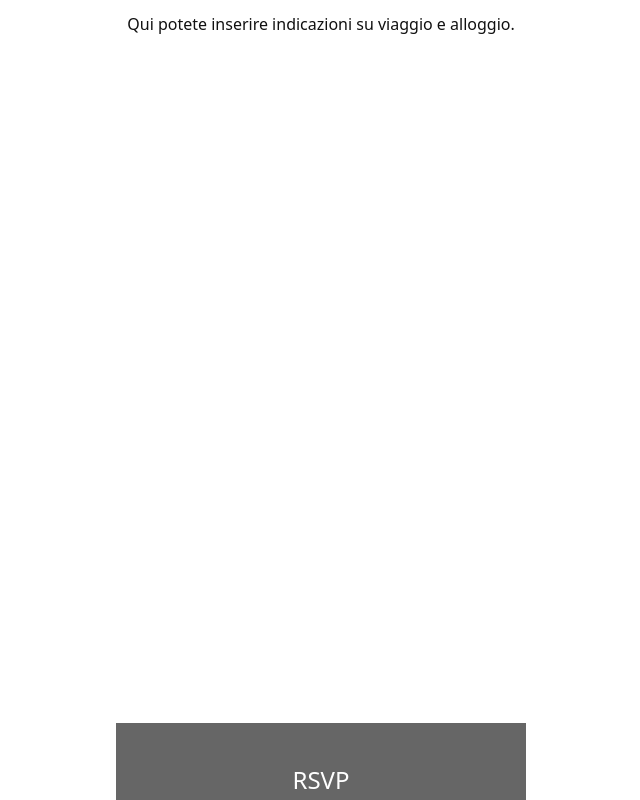
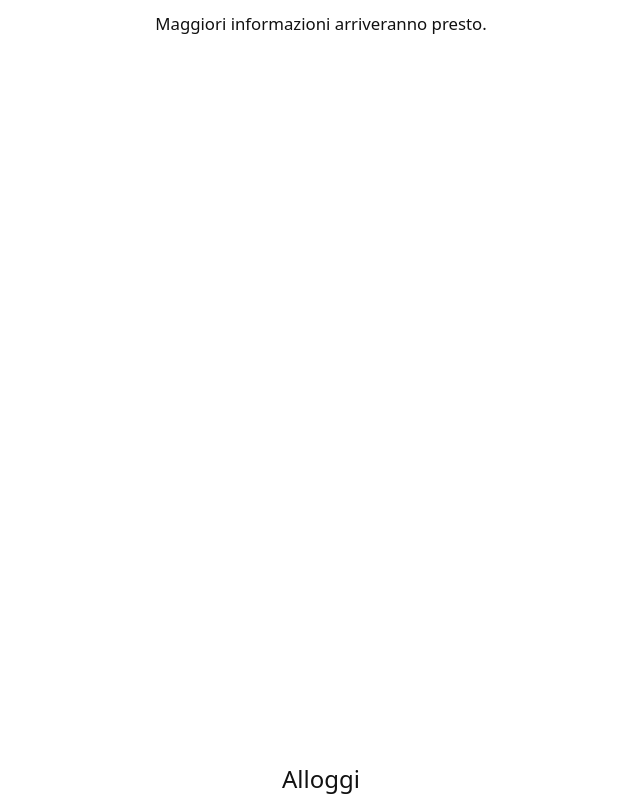
Before and after one commit to franciangelo/matrimonio, a plain HTML site: page index.html in a window 1280 px wide. Shown: the part 2000-2800 px from the top of the page, without its empty margins (319-959 px from the left). Drawn offline with Linux system fonts and the light colour scheme.

```diff
--- a/index.html
+++ b/index.html
@@ -35,6 +35,7 @@
       justify-content: center;
       gap: 2rem;
       flex: 1;
+      flex-wrap: wrap;
     }
 
     nav a {
@@ -47,13 +48,13 @@
 
     nav a:hover { text-decoration: underline; }
 
-    /* Language switch on extreme right */
+    /* Language switch (extreme right) */
     .lang-switch {
       display: flex;
       gap: 0.5rem;
       align-items: center;
       justify-content: flex-end;
-      min-width: 120px; /* keeps right edge stable */
+      min-width: 120px;
     }
 
     .lang-btn {
@@ -76,6 +77,7 @@
     section {
       min-height: 100vh;
       width: 100%;
+
       background-size: cover;
       background-repeat: no-repeat;
       background-position: center;
@@ -110,7 +112,7 @@
     }
 
     .content h2 { font-weight: 400; margin-bottom: 1rem; }
-    .content p { line-height: 1.6; }
+    .content p { line-height: 1.6; font-size: 1.05rem; }
 
     .dark .content {
       background: rgba(0, 0, 0, 0.6);
@@ -123,10 +125,11 @@
   <!-- NAV -->
   <nav>
     <div class="nav-left">
-      <a href="#hero"   data-i18n="nav.home">Home</a>
-      <a href="#details" data-i18n="nav.details">Dettagli</a>
-      <a href="#travel"  data-i18n="nav.travel">Viaggio</a>
-      <a href="#rsvp"    data-i18n="nav.rsvp">RSVP</a>
+      <a href="#hero"         data-i18n="nav.home">Home</a>
+      <a href="#details"      data-i18n="nav.details">Dettagli</a>
+      <a href="#travel"       data-i18n="nav.travel">Come arrivare</a>
+      <a href="#accommodation" data-i18n="nav.accommodation">Alloggi</a>
+      <a href="#rsvp"         data-i18n="nav.rsvp">RSVP</a>
     </div>
 
     <div class="lang-switch" aria-label="Language switch">
@@ -138,25 +141,32 @@
   <!-- HERO (image only) -->
   <section id="hero"></section>
 
-  <!-- Sections (examples; adjust text as you like) -->
+  <!-- Sections -->
   <section id="details" style="background-image: url('details.jpeg');">
     <div class="content">
       <h2 data-i18n="details.title">Dettagli</h2>
-      <p data-i18n="details.body">Qui potete inserire informazioni su cerimonia e ricevimento.</p>
+      <p data-i18n="common.comingSoon">Maggiori informazioni arriveranno presto.</p>
     </div>
   </section>
 
   <section id="travel">
     <div class="content">
       <h2 data-i18n="travel.title">Come arrivare</h2>
-      <p data-i18n="travel.body">Qui potete inserire indicazioni su viaggio e alloggio.</p>
+      <p data-i18n="common.comingSoon">Maggiori informazioni arriveranno presto.</p>
+    </div>
+  </section>
+
+  <section id="accommodation">
+    <div class="content">
+      <h2 data-i18n="accommodation.title">Alloggi</h2>
+      <p data-i18n="common.comingSoon">Maggiori informazioni arriveranno presto.</p>
     </div>
   </section>
 
   <section id="rsvp" class="dark" style="background-image: url('rsvp.jpeg');">
     <div class="content">
       <h2 data-i18n="rsvp.title">RSVP</h2>
-      <p data-i18n="rsvp.body">Qui potete inserire istruzioni RSVP o un link.</p>
+      <p data-i18n="common.comingSoon">Maggiori informazioni arriveranno presto.</p>
     </div>
   </section>
 
@@ -167,31 +177,29 @@
           "nav.home": "Home",
           "nav.details": "Dettagli",
           "nav.travel": "Come arrivare",
+          "nav.accommodation": "Alloggi",
           "nav.rsvp": "RSVP",
 
           "details.title": "Dettagli",
-          "details.body": "Qui potete inserire informazioni su cerimonia e ricevimento.",
+          "travel.title": "Come arrivare",
+          "accommodation.title": "Alloggi",
+          "rsvp.title": "RSVP",
 
-          "travel.title": "Come arrivare",
-          "travel.body": "Qui potete inserire indicazioni su viaggio e alloggio.",
-
-          "rsvp.title": "RSVP",
-          "rsvp.body": "Qui potete inserire istruzioni RSVP o un link."
+          "common.comingSoon": "Maggiori informazioni arriveranno presto."
         },
         en: {
           "nav.home": "Home",
           "nav.details": "Details",
           "nav.travel": "Travel",
+          "nav.accommodation": "Accommodation",
           "nav.rsvp": "RSVP",
 
           "details.title": "Details",
-          "details.body": "Ceremony and reception information can go here.",
+          "travel.title": "Travel",
+          "accommodation.title": "Accommodation",
+          "rsvp.title": "RSVP",
 
-          "travel.title": "Travel",
-          "travel.body": "Travel and accommodation details can go here.",
-
-          "rsvp.title": "RSVP",
-          "rsvp.body": "RSVP instructions or a link can go here."
+          "common.comingSoon": "More information coming soon."
         }
       };
 
@@ -199,32 +207,26 @@
       const i18nNodes = document.querySelectorAll("[data-i18n]");
 
       function setLanguage(lang) {
-        // Update document language (helps accessibility and hyphenation)
         document.documentElement.lang = lang;
 
-        // Swap text content
         i18nNodes.forEach(node => {
           const key = node.getAttribute("data-i18n");
           const value = translations[lang] && translations[lang][key];
           if (typeof value === "string") node.textContent = value;
         });
 
-        // Toggle pressed state
         langButtons.forEach(btn => {
           const isActive = btn.getAttribute("data-lang") === lang;
           btn.setAttribute("aria-pressed", String(isActive));
         });
 
-        // Persist choice
         try { localStorage.setItem("wedding_lang", lang); } catch (_) {}
       }
 
-      // Click handlers
       langButtons.forEach(btn => {
         btn.addEventListener("click", () => setLanguage(btn.getAttribute("data-lang")));
       });
 
-      // Default IT; restore saved preference if present
       let initial = "it";
       try {
         const saved = localStorage.getItem("wedding_lang");
```
